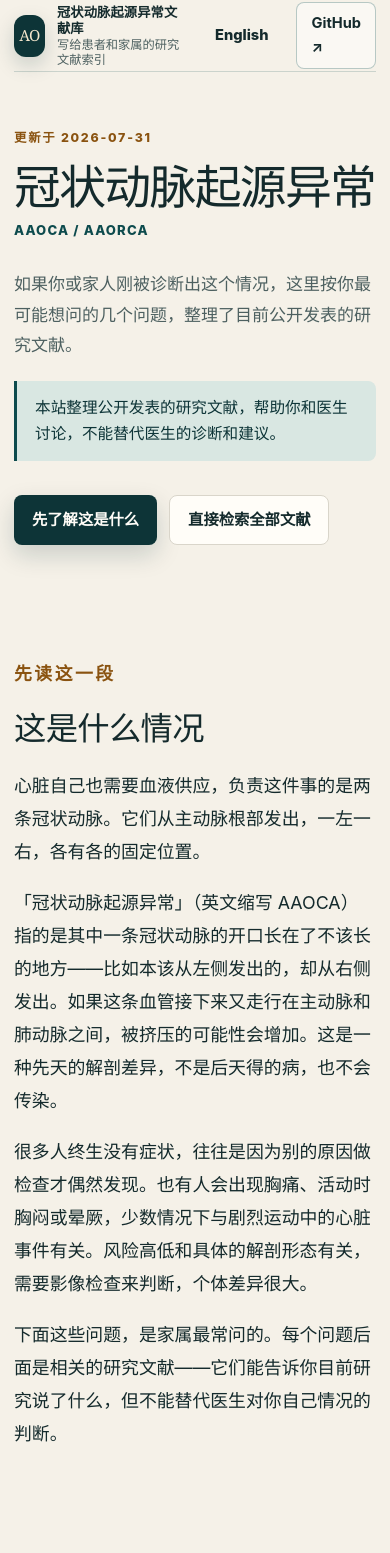
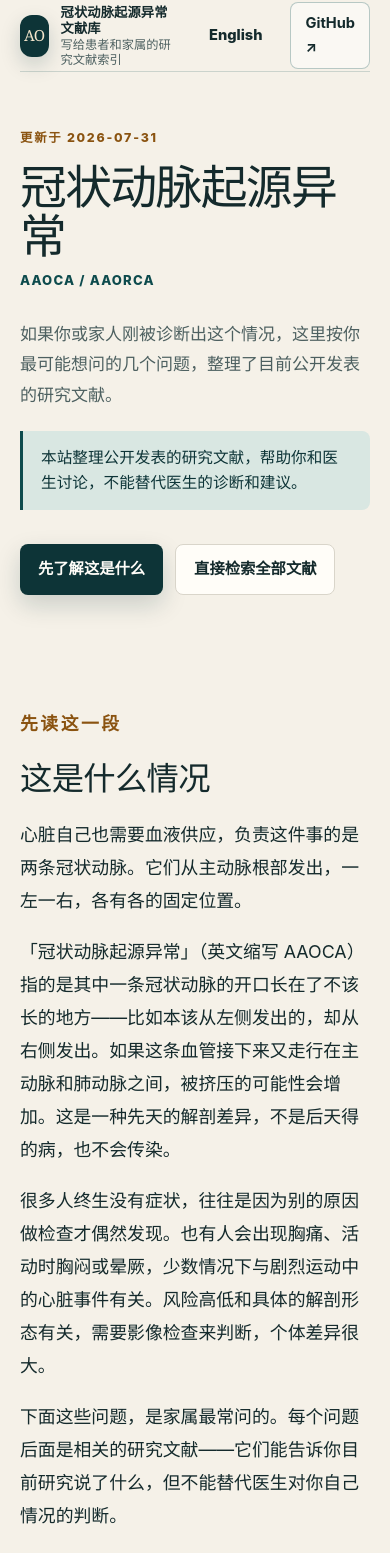
Before and after one commit to aihip/AAOCA-Research-Library, a Next.js app in the folder website/: page / in a window 390 px wide. Shown: the top 1553 px of the page. Built offline with nearby package versions, Linux system fonts and the light colour scheme; no server answers.

Commit message:
fix: widen page gutters and align the primer with the page container

```diff
--- a/website/app/globals.css
+++ b/website/app/globals.css
@@ -14,6 +14,9 @@
   --red: #a43a32;
   --red-pale: #f8e1dc;
   --line: #d9d5ca;
+  /* Side gutter for every page container. Steps down at the breakpoints
+     below; 40px total was leaving only 20px of air at 1024px. */
+  --gutter: 56px;
   --shadow: 0 18px 50px rgba(25, 49, 48, 0.08);
   /* Chinese faces lead: this is a Chinese-first site, and a Latin-first stack
      makes mixed zh/en lines render at inconsistent weights. */
@@ -68,7 +71,7 @@ input:focus-visible {
 }
 
 .site-header {
-  width: min(1180px, calc(100% - 40px));
+  width: min(1180px, calc(100% - var(--gutter) * 2));
   margin: 0 auto;
   min-height: 84px;
   display: flex;
@@ -138,7 +141,7 @@ input:focus-visible {
 }
 
 .hero {
-  width: min(1180px, calc(100% - 40px));
+  width: min(1180px, calc(100% - var(--gutter) * 2));
   margin: 0 auto;
   padding: 92px 0 70px;
 }
@@ -228,7 +231,7 @@ input:focus-visible {
 }
 
 .stats {
-  width: min(1180px, calc(100% - 40px));
+  width: min(1180px, calc(100% - var(--gutter) * 2));
   margin: 0 auto;
   display: grid;
   grid-template-columns: repeat(4, 1fr);
@@ -260,7 +263,7 @@ input:focus-visible {
 }
 
 .explorer {
-  width: min(1040px, calc(100% - 40px));
+  width: min(1040px, calc(100% - var(--gutter) * 2));
   margin: 0 auto;
   padding: 110px 0;
 }
@@ -637,7 +640,7 @@ footer p {
 }
 
 .paper-detail {
-  width: min(900px, calc(100% - 40px));
+  width: min(900px, calc(100% - var(--gutter) * 2));
   margin: 0 auto;
   padding: 74px 0 110px;
 }
@@ -808,6 +811,10 @@ footer p {
 }
 
 @media (max-width: 900px) {
+  :root {
+    --gutter: 32px;
+  }
+
   /* The language switch and repo link must survive on mobile — hiding the
      switch would strand English readers on the Chinese tree. */
   .site-header nav a:not(.repo-link, .language-link) {
@@ -838,12 +845,8 @@ footer p {
 }
 
 @media (max-width: 680px) {
-  .site-header,
-  .hero,
-  .stats,
-  .explorer,
-  .paper-detail {
-    width: min(100% - 28px, 1180px);
+  :root {
+    --gutter: 20px;
   }
 
   .site-header {
@@ -968,7 +971,7 @@ footer p {
 }
 
 .primer {
-  width: min(760px, calc(100% - 40px));
+  width: min(1040px, calc(100% - var(--gutter) * 2));
   margin: 0 auto;
   padding: 84px 0 24px;
 }
@@ -983,13 +986,14 @@ footer p {
 }
 
 .primer p {
+  max-width: 42em;
   margin: 0 0 18px;
   font-size: 1.05rem;
   line-height: 1.85;
 }
 
 .questions {
-  width: min(1040px, calc(100% - 40px));
+  width: min(1040px, calc(100% - var(--gutter) * 2));
   margin: 0 auto;
   padding: 60px 0 20px;
 }
@@ -1165,7 +1169,7 @@ footer p {
 }
 
 .topic-body {
-  width: min(1040px, calc(100% - 40px));
+  width: min(1040px, calc(100% - var(--gutter) * 2));
   margin: 0 auto;
   padding: 56px 0 90px;
 }
@@ -1322,7 +1326,6 @@ footer p {
   .primer,
   .questions,
   .topic-body {
-    width: min(100% - 28px, 1180px);
   }
 
   .primer {
```
